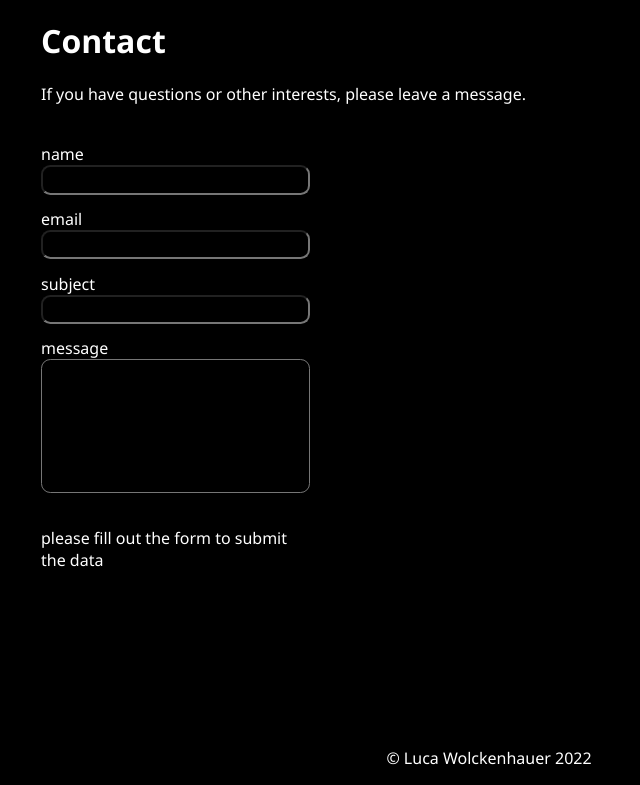
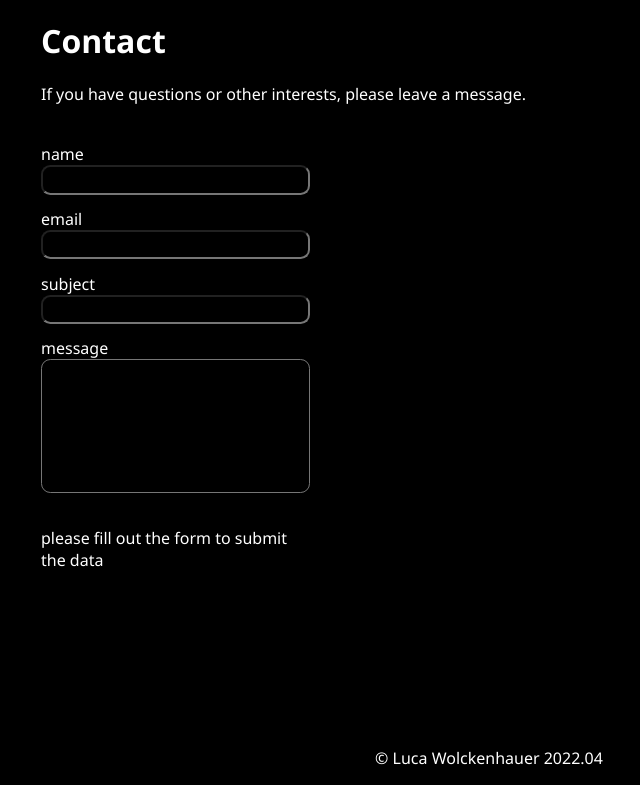
Before and after one commit to lucawol/wolckenhauer-vue, a Vue app: page / in a window 1280 px wide. Shown: the part 3064-3849 px from the top of the page, without its empty margins (151-791 px from the left). Built offline with nearby package versions, Linux system fonts and the light colour scheme; no server answers.

Commit message:
changed footer date

```diff
--- a/src/views/HomeView.vue
+++ b/src/views/HomeView.vue
@@ -208,7 +208,7 @@
             <Contact></Contact>
         </div>
         <div class="footer-section">
-            <p>© Luca Wolckenhauer 2022</p>
+            <p>© Luca Wolckenhauer 2022.04</p>
         </div>
     </div>
 </template>
```
